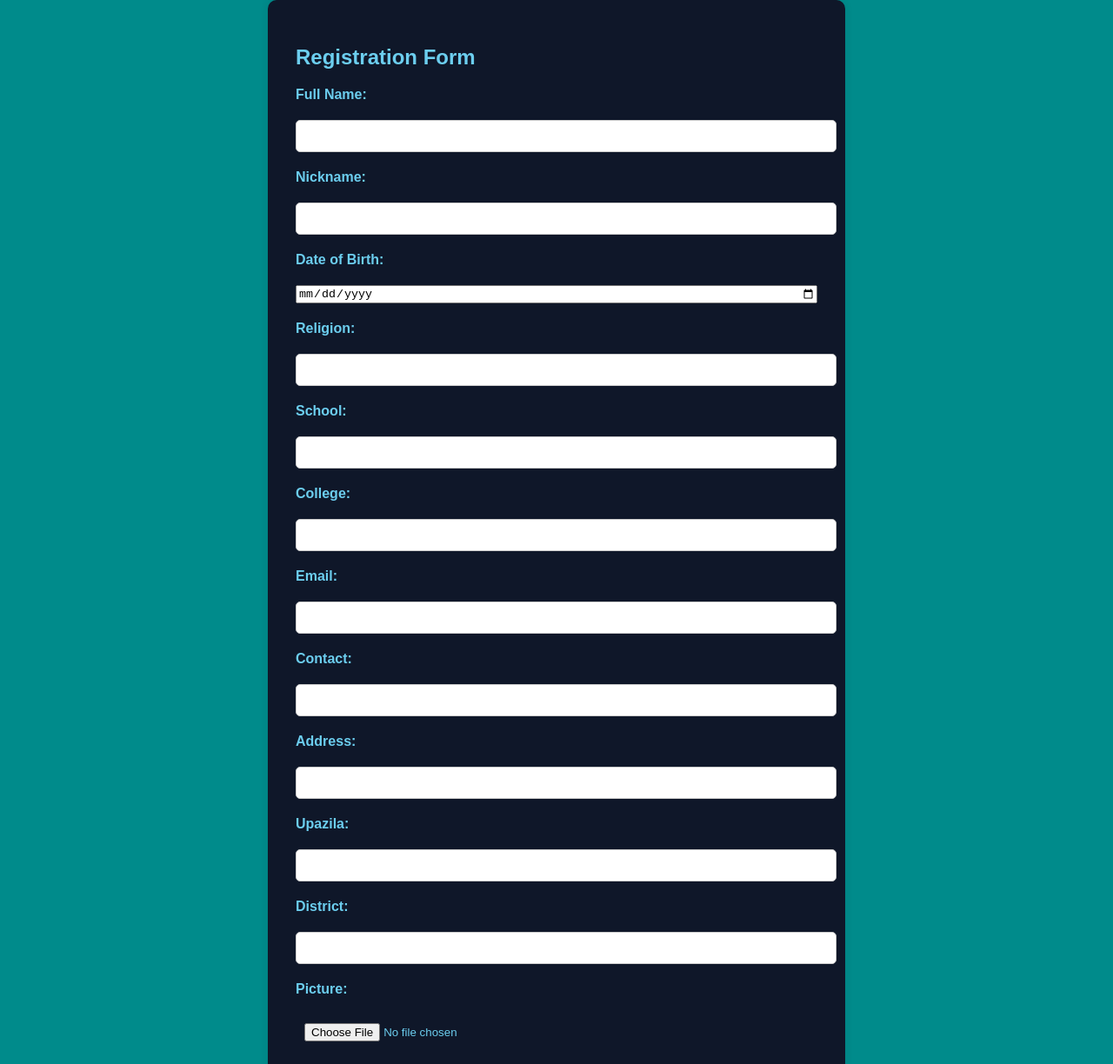
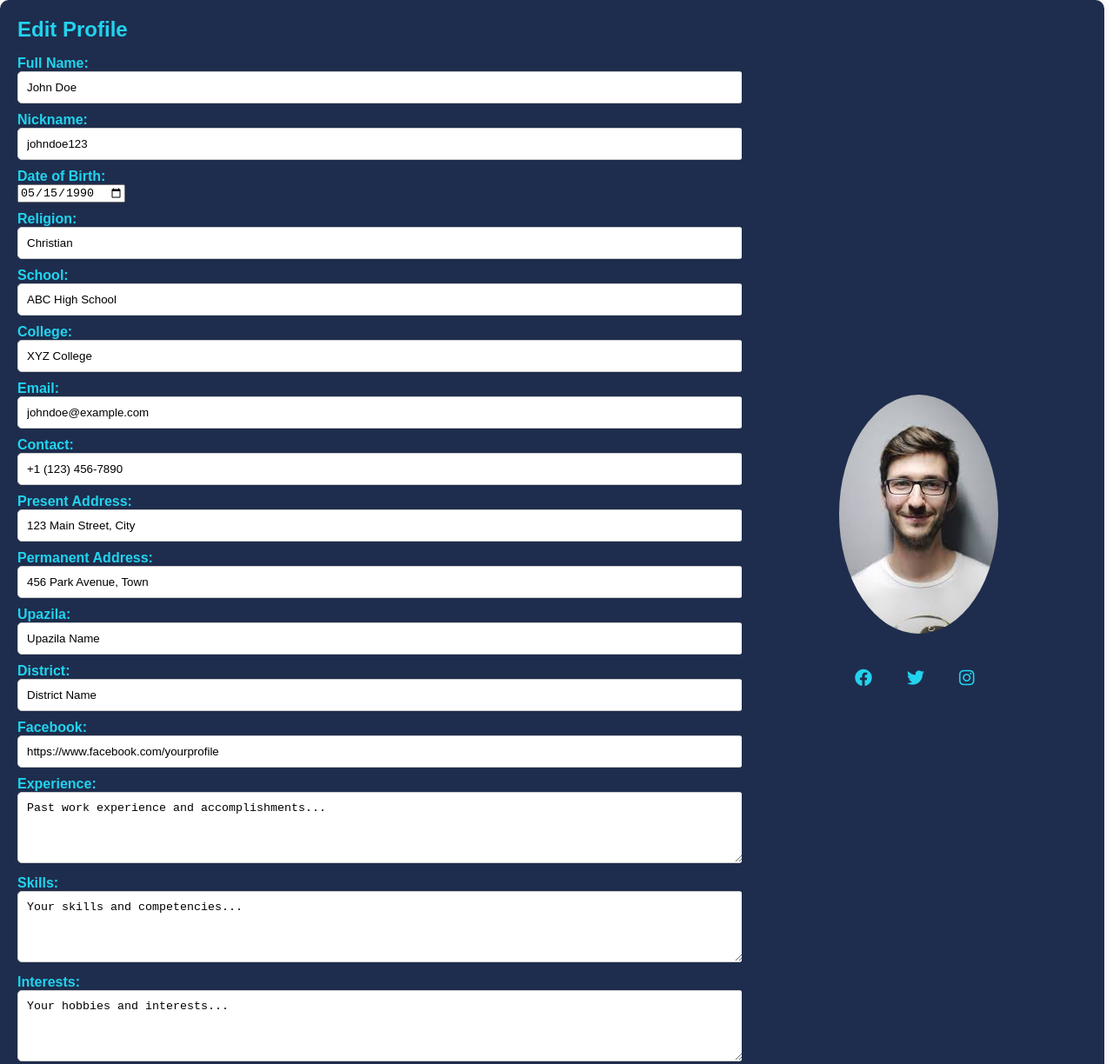
Before and after one commit to mustakim-1/chatgpt, a plain HTML site: page index.html in a window 1280 px wide. Shown: the top 1224 px of the page at 87% size. Drawn offline with Linux system fonts and the light colour scheme.

Commit message:
profile page done

```diff
--- a/index.html
+++ b/index.html
@@ -1,117 +1,198 @@
 <!DOCTYPE html>
 <html lang="en">
 
-<head>
+<head >
   <meta charset="UTF-8">
   <meta name="viewport" content="width=device-width, initial-scale=1.0">
-  <title>Registration Form</title>
+  <title>Profile Page</title>
+  <link rel="stylesheet" href="https://cdnjs.cloudflare.com/ajax/libs/font-awesome/6.1.1/css/all.min.css" />
   <style>
-
-
     body {
       font-family: Arial, sans-serif;
       margin: 0;
       padding: 0;
-      background-color: darkcyan;
+      display: flex;
+      justify-content: center;
+      align-items: center;
+      min-height: 100vh;
+
+
+
     }
 
-    .container {
-      max-width: 600px;
-      margin: 0 auto;
-      padding: 2rem;
-      background-color:#0F1729;
+    .profile-container {
+      display: flex;
+      width: 100%;
+      /* max-width: 800px; */
+      background-color: #1e2d4d;
       border-radius: 10px;
       box-shadow: 0px 0px 10px rgba(0, 0, 0, 0.1);
+      overflow: hidden;
+      color: #22d3ee;
+
     }
 
-    form {
-      display: grid;
-      grid-gap: 20px;
+    .profile-image {
+      flex: 1;
+      display: flex;
+      flex-direction: column;
+      justify-content: center;
+      align-items: center;
+      background-color: #1e2d4d;
+      color: #22d3ee;
+
     }
 
-    label {
-      font-weight: bold;
-      color: #6CCEEF;
+    .profile-image img {
+      max-width: 100%;
+      height: auto;
+      border-radius: 50%;
+      margin-bottom: 10px;
+      color: #22d3ee;
+
     }
 
-    input[type="text"],
-    input[type="email"],
-    input[type="tel"] {
+    .social-links {
+      display: flex;
+      gap: 30px;
+      margin-top: 30px;
+    }
+
+    .social-link {
+      margin-right: 10px;
+      font-size: 20px;
+      color: #ffffff;
+      text-decoration: none;
+      color: #22d3ee;
+
+    }
+
+    .profile-details {
+      flex: 2;
+      padding: 20px;
+      color: #22d3ee;
+    }
+
+    .profile-details h1 {
+      margin-top: 0;
+      font-size: 24px;
+
+      color: #22d3ee;
+
+    }
+
+    .profile-details label {
+      font-weight: bold;
+      color: #1e2d4d;
+      display: block;
+      margin-top: 10px;
+      color: #22d3ee;
+
+    }
+
+    .profile-details input[type="text"],
+    .profile-details input[type="email"],
+    .profile-details input[type="tel"] {
       width: 100%;
       padding: 10px;
       border: 1px solid #ccc;
       border-radius: 5px;
+      font:bold;
     }
 
-    input[type="file"] {
-      width: 60%;
+    .profile-details textarea {
+      width: 100%;
       padding: 10px;
+      border: 1px solid #ccc;
+      border-radius: 5px;
+      resize: vertical;
     }
 
-    button {
+    .profile-details button {
       background-color: #1e2d4d;
-      color: #6CCEEF;
+      color: white;
       padding: 10px 20px;
       border: none;
       border-radius: 5px;
       cursor: pointer;
     }
 
-    button:hover {
+    .profile-details button:hover {
       background-color: #143147;
     }
-    .Registration{
-        color: #6CCEEF;
+    .information{
+      color: #22d3ee;
+
     }
-    #picture{
-      color: #6CCEEF;
-    }
-
   </style>
 </head>
 
 <body>
-  <div class="container">
-    <h2 class="Registration">Registration Form</h2>
-    <form>
+  <div class="profile-container">
+    <div class="profile-details">
+      <h1>Edit Profile</h1>
+      <form class="information">
         <label for="fullname">Full Name:</label>
-      <input type="text" id="fullname" name="fullname" required>
+        <input type="text" id="fullname" name="fullname" value="John Doe">
 
         <label for="nickname">Nickname:</label>
-      <input type="text" id="nickname" name="nickname">
+        <input type="text" id="nickname" name="nickname" value="johndoe123">
 
         <label for="dob">Date of Birth:</label>
-      <input type="date" id="dob" name="dob" required>
+        <input type="date" id="dob" name="dob" value="1990-05-15">
 
         <label for="religion">Religion:</label>
-      <input type="text" id="religion" name="religion">
+        <input type="text" id="religion" name="religion" value="Christian">
 
         <label for="school">School:</label>
-      <input type="text" id="school" name="school">
+        <input type="text" id="school" name="school" value="ABC High School">
 
         <label for="college">College:</label>
-      <input type="text" id="college" name="college">
+        <input type="text" id="college" name="college" value="XYZ College">
 
         <label for="email">Email:</label>
-      <input type="email" id="email" name="email" required>
+        <input type="email" id="email" name="email" value="johndoe@example.com">
 
         <label for="contact">Contact:</label>
-      <input type="tel" id="contact" name="contact">
+        <input type="tel" id="contact" name="contact" value="+1 (123) 456-7890">
 
-      <label for="address">Address:</label>
-      <input type="text" id="address" name="address">
+        <label for="praddress">Present Address:</label>
+        <input type="text" id="praddress" name="praddress" value="123 Main Street, City">
+
+        <label for="reraddress">Permanent Address:</label>
+        <input type="text" id="reraddress" name="reraddress" value="456 Park Avenue, Town">
 
         <label for="upazila">Upazila:</label>
-      <input type="text" id="upazila" name="upazila">
+        <input type="text" id="upazila" name="upazila" value="Upazila Name">
 
         <label for="district">District:</label>
-      <input type="text" id="district" name="district">
+        <input type="text" id="district" name="district" value="District Name">
 
-      <label for="picture">Picture:</label>
-      <input type="file" id="picture" name="picture">
+        <label for="facebook">Facebook:</label>
+        <input type="text" id="facebook" name="facebook" value="https://www.facebook.com/yourprofile">
 
-      <button type="submit">Submit</button>
+        <label for="experience">Experience:</label>
+        <textarea id="experience" name="experience" rows="4">Past work experience and accomplishments...</textarea>
+
+        <label for="skills">Skills:</label>
+        <textarea id="skills" name="skills" rows="4">Your skills and competencies...</textarea>
+
+        <label for="interests">Interests:</label>
+        <textarea id="interests" name="interests" rows="4">Your hobbies and interests...</textarea>
+
+
       </form>
+    </div>
+    <div class="profile-image">
+      <img src="images/images.jpg" alt="Profile Picture">
+
+      <div class="social-links">
+
+        <a class="social-link" href="https://www.facebook.com/"><i class="fa-brands fa-facebook"></i>
+        <a class="social-link" href="https://www.google.com/search?gs_ssp=eJzj4tLP1TfIyDMsS05XYDRgdGDwYi8pzywpSS0CAFnOB00&q=twitter&rlz=1C1CHBF_enBD1040BD1040&oq=tw&gs_lcrp=EgZjaHJvbWUqFQgBEC4YQxiDARjHARixAxjRAxiKBTIGCAAQRRg5MhUIARAuGEMYgwEYxwEYsQMY0QMYigUyDwgCEAAYQxiDARixAxiKBTIPCAMQABhDGIMBGLEDGIoFMgYIBBBFGD0yBggFEEUYPDIGCAYQRRg9MgQIBxAF0gEIMzE0NGowajeoAgCwAgA&sourceid=chrome&ie=UTF-8"><i class="fa-brands fa-twitter"></i>
+        <a class="social-link" href="https://www.google.com/search?q=instagram&rlz=1C1CHBF_enBD1040BD1040&oq=inst&gs_lcrp=EgZjaHJvbWUqDwgAEAAYQxiDARixAxiKBTIPCAAQABhDGIMBGLEDGIoFMg8IARAAGEMYgwEYsQMYigUyBggCEEUYOTINCAMQABiDARixAxiABDIGCAQQRRg8MgYIBRBFGDwyBAgGEAUyBggHEEUYPNIBCDM4NTJqMGo0qAIAsAIA&sourceid=chrome&ie=UTF-8"><i class="fa-brands fa-instagram"></i>
+      </div>
+    </div>
   </div>
 </body>
 
```
Also changed, not shown: images/images.jpg (added), images/profile pic.jpg (added). Lines whose indentation alone changed are shown as unchanged.
